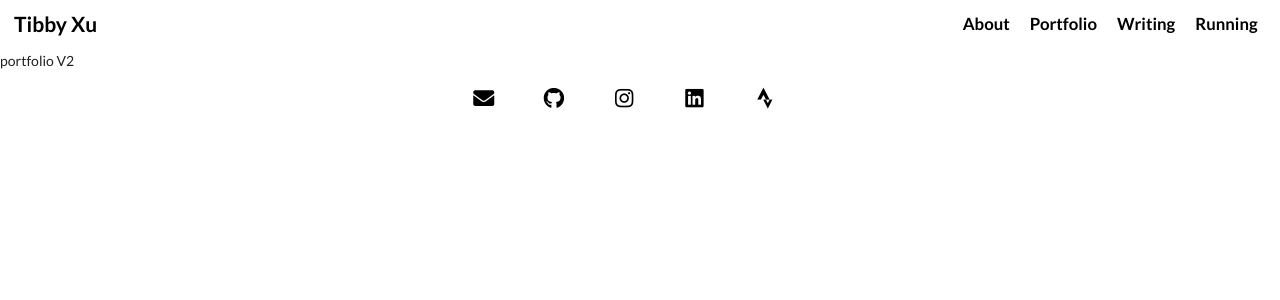
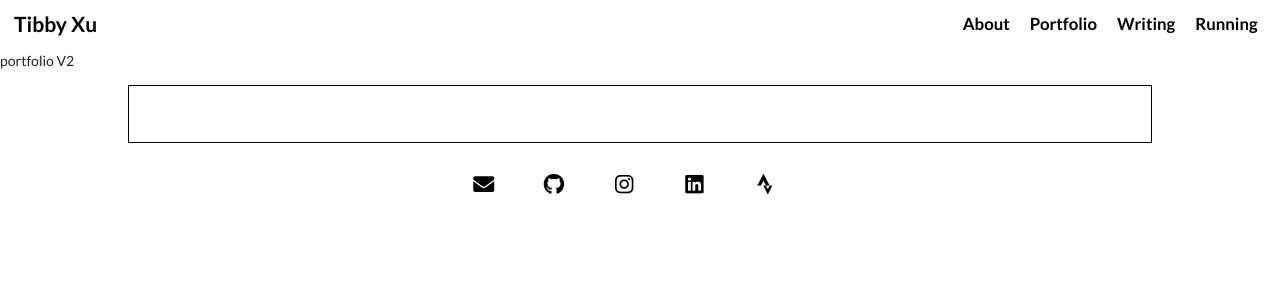
Before and after one commit to fallwall/she-run-freely, a React (Create React App) app: page / in a window 1280 px wide. Shown: the top 300 px of the page. Built offline with nearby package versions, Linux system fonts and the light colour scheme.

Commit message:
contact padding/margin in bottom?

```diff
--- a/src/App.css
+++ b/src/App.css
@@ -5,6 +5,14 @@
 a {
   color: black;
   text-decoration: none;
+  -webkit-transition: 0.7s ease-in-out;
+  -moz-transition: 0.7s ease-in-out;
+  -o-transition: 0.7s ease-in-out;
+  transition: 0.7s ease-in-out;
+}
+
+a:hover {
+  color:lightpink;
 }
 
 /* each page's frame */
@@ -82,8 +90,10 @@ a {
 /* contact */
 .contact-social {
   text-align: center;
-  width: 100%;
-  min-width: 400px;
+  padding: 2em;
+  margin: 0 auto;
+  width: 80%;
+  min-width: 300px;
 }
 
 .item {
--- a/src/data/coding_data.json
+++ b/src/data/coding_data.json
@@ -4,6 +4,7 @@
       "id": 1,
       "title": "Antipode Visualizer",
       "year": "2019",
+      "img": "https://i.imgur.com/EQod5Sd.jpg",
       "medium": [
         "JavaScript"
       ],
@@ -14,6 +15,7 @@
       "id": 2,
       "title": "Lunch Decision Maker",
       "year": "2019",
+      "img": "https://i.imgur.com/EQod5Sd.jpg",
       "medium": [
         "ReactNative",
         "MongoDB"
@@ -25,6 +27,7 @@
       "id": 3,
       "title": "Indie Jukebox",
       "year": "2019",
+      "img": "https://i.imgur.com/EQod5Sd.jpg",
       "medium": [
         "Java"
       ],
@@ -35,6 +38,7 @@
       "id": 4,
       "title": "Video Killed the Radio Star",
       "year": "2019",
+      "img": "https://i.imgur.com/EQod5Sd.jpg",
       "medium": [
         "ReactJS",
         "ExpressJS"
@@ -46,6 +50,7 @@
       "id": 5,
       "title": "Three Cases History",
       "year": "2019",
+      "img": "https://i.imgur.com/EQod5Sd.jpg",
       "medium": [
         "ReactJS",
         "Ruby On Rails"
@@ -57,6 +62,7 @@
       "id": 6,
       "title": "More Coffee Please",
       "year": "2019",
+      "img": "https://i.imgur.com/EQod5Sd.jpg",
       "medium": [
         "ReactJS"
       ],
@@ -67,6 +73,7 @@
       "id": 7,
       "title": "Shapes",
       "year": "2019",
+      "img": "https://i.imgur.com/EQod5Sd.jpg",
       "medium": [
         "Drawing"
       ],
@@ -77,6 +84,7 @@
       "id": 8,
       "title": "Lights & Music",
       "year": "2018",
+      "img": "https://i.imgur.com/EQod5Sd.jpg",
       "medium": [
         "Drawing"
       ],
@@ -87,6 +95,7 @@
       "id": 9,
       "title": "On the Regular",
       "year": "2018",
+      "img": "https://i.imgur.com/EQod5Sd.jpg",
       "medium": [
         "uncategorized"
       ],
@@ -97,6 +106,7 @@
       "id": 10,
       "title": "Teardrop, Waterfall",
       "year": "2016 - Present",
+      "img": "https://i.imgur.com/EQod5Sd.jpg",
       "medium": [
         "photography"
       ],
--- a/src/pages/Home.jsx
+++ b/src/pages/Home.jsx
@@ -2,7 +2,7 @@ import React from 'react';
 
 export default function Home() {
   return (
-    <div>
+    <div className="page-frame">
 
     </div>
   )
```
